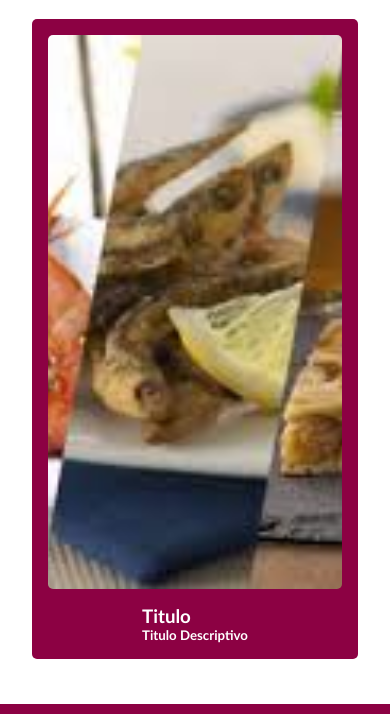
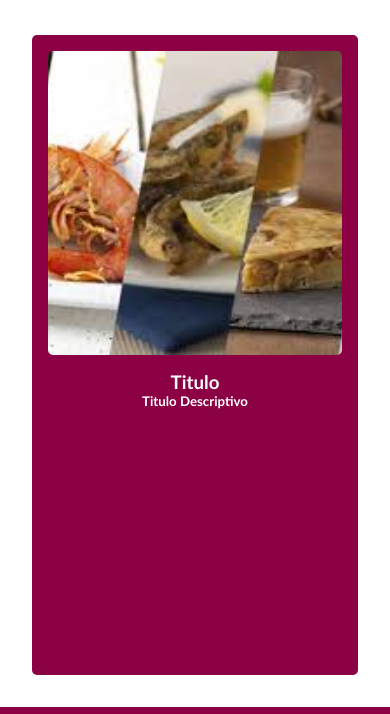
Before and after one commit to CarlosSebastianLorenzo/Amazing_Events_Lorenzo, a plain HTML site: page pages/details.html in a window 390 px wide. Shown: the part 80-794 px from the top of the page. Drawn offline with Linux system fonts and the light colour scheme.

Commit message:
estilos Details

```diff
--- a/assets/styles/style.css
+++ b/assets/styles/style.css
@@ -159,29 +159,34 @@ main{
     /*Card Details*/
 .cardDetails{
     display: flex;
-    flex-wrap: wrap;
-    justify-content: space-evenly;
     align-items: center;
-    padding: 1em 2em 2em 2em;
-    gap: 2em;
+    justify-content: center;
+    padding: 2em;
 }
 .cardDetails>div{
     background-color: var(--terceary);
     color: var(--light);
     border-radius: 5px;
     display: flex;
-    align-items: center;
     gap: 1em;
     padding: 1em;
-    width: fit-content;
+    width: 50em;
+    min-height: 75vh;
     height: 40em;
 }
 .cardDetails>div>img{
     height: 100%;
     width: 25em;
+    min-width: 50%;
     object-fit: cover;
     border-radius: 5px;
     max-width: 100%;
+}
+.cardDetails>div>div{
+    width: 50%;
+    display: flex;
+    align-items: center;
+    flex-direction: column;
 }
     /*Form*/
 .contact {
@@ -345,8 +350,19 @@ footer{
         right: -20em;
         transition: 1s;
     }
+
+}
+@media screen and (max-width:840px) {
     .cardDetails>div{
-        width: 90vw;
+        max-width: 90vw;
         flex-direction: column;
     }
+    .cardDetails>div>img{
+        width: 100%;
+        height: 50%;
+    }
+    .cardDetails>div>div{
+        width: 100%;
+
+    }
 }
```
